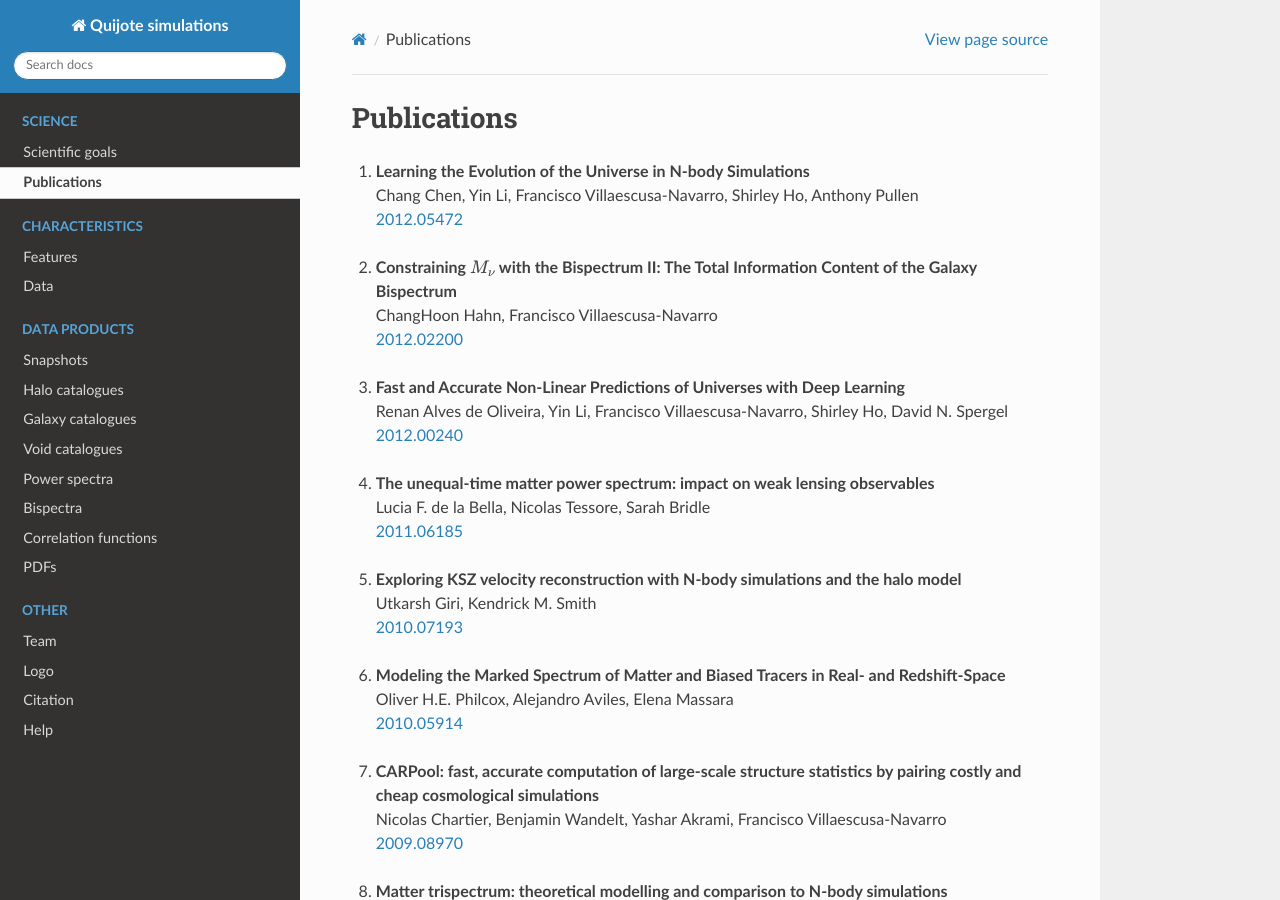
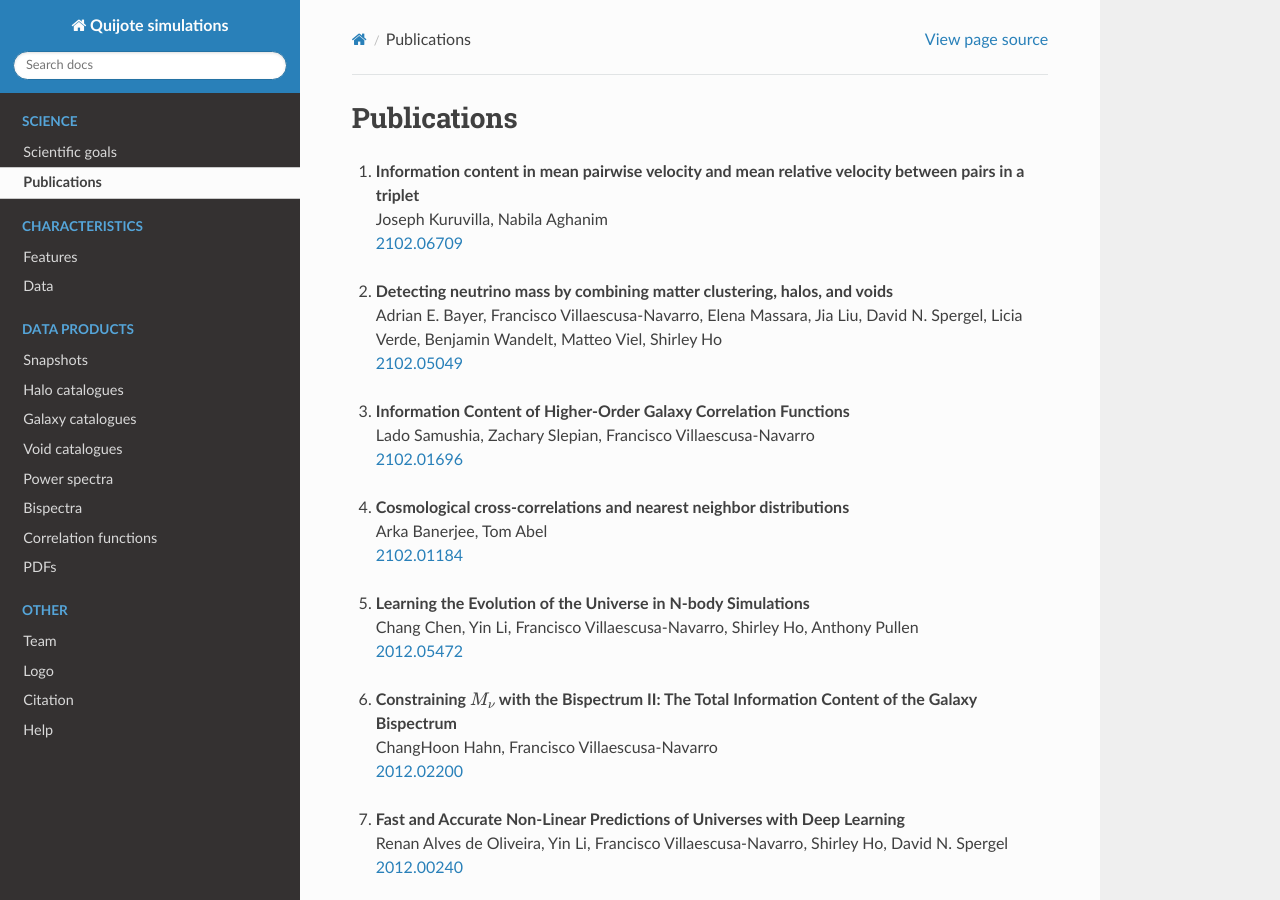
Before and after one commit to franciscovillaescusa/Quijote-simulations, a Sphinx documentation site: the page built from docs/source/publications.rst, in a window 1280 px wide and 900 px high. Built offline with Sphinx 7.4.7 and the Read the Docs theme 2.0.0, drawn with Linux system fonts in a browser that asks for light colours; pages that are not in the unit, such as notebooks, are missing from menus.

Commit message:
publications updated

```diff
--- a/docs/source/publications.rst
+++ b/docs/source/publications.rst
@@ -3,6 +3,22 @@
 ************
 Publications
 ************
+
+#. | **Information content in mean pairwise velocity and mean relative velocity between pairs in a triplet**
+   | Joseph Kuruvilla, Nabila Aghanim
+   | `2102.06709 <https://arxiv.org/abs/2102.06709>`_
+
+#. | **Detecting neutrino mass by combining matter clustering, halos, and voids**
+   | Adrian E. Bayer, Francisco Villaescusa-Navarro, Elena Massara, Jia Liu, David N. Spergel, Licia Verde, Benjamin Wandelt, Matteo Viel, Shirley Ho
+   | `2102.05049 <https://arxiv.org/abs/2102.05049>`_
+
+#. | **Information Content of Higher-Order Galaxy Correlation Functions**
+   | Lado Samushia, Zachary Slepian, Francisco Villaescusa-Navarro
+   | `2102.01696 <https://arxiv.org/abs/2102.01696>`_
+
+#. | **Cosmological cross-correlations and nearest neighbor distributions**
+   | Arka Banerjee, Tom Abel
+   | `2102.01184 <https://arxiv.org/abs/2102.01184>`_
 
 #. | **Learning the Evolution of the Universe in N-body Simulations**
    | Chang Chen, Yin Li, Francisco Villaescusa-Navarro, Shirley Ho, Anthony Pullen
```
